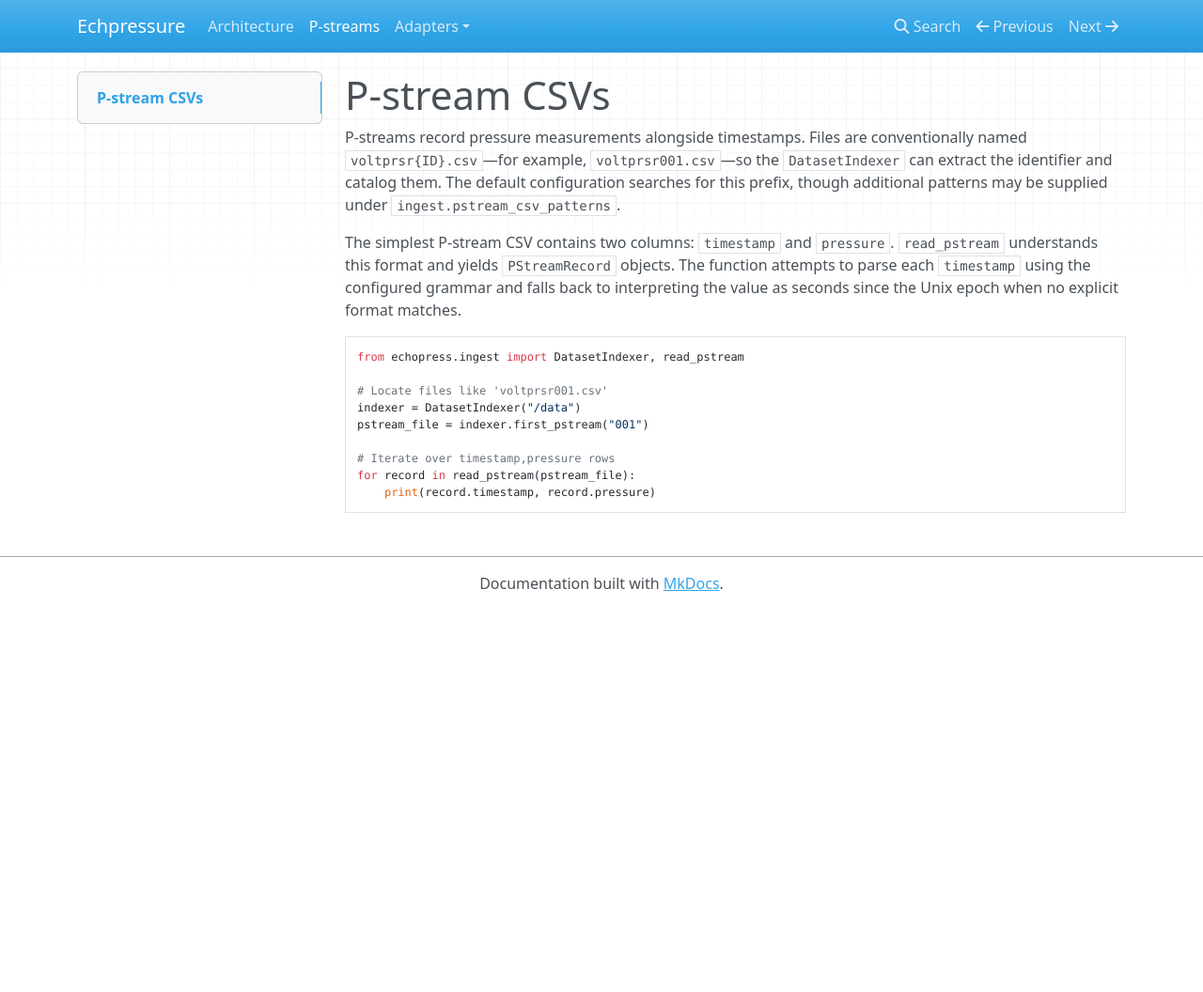
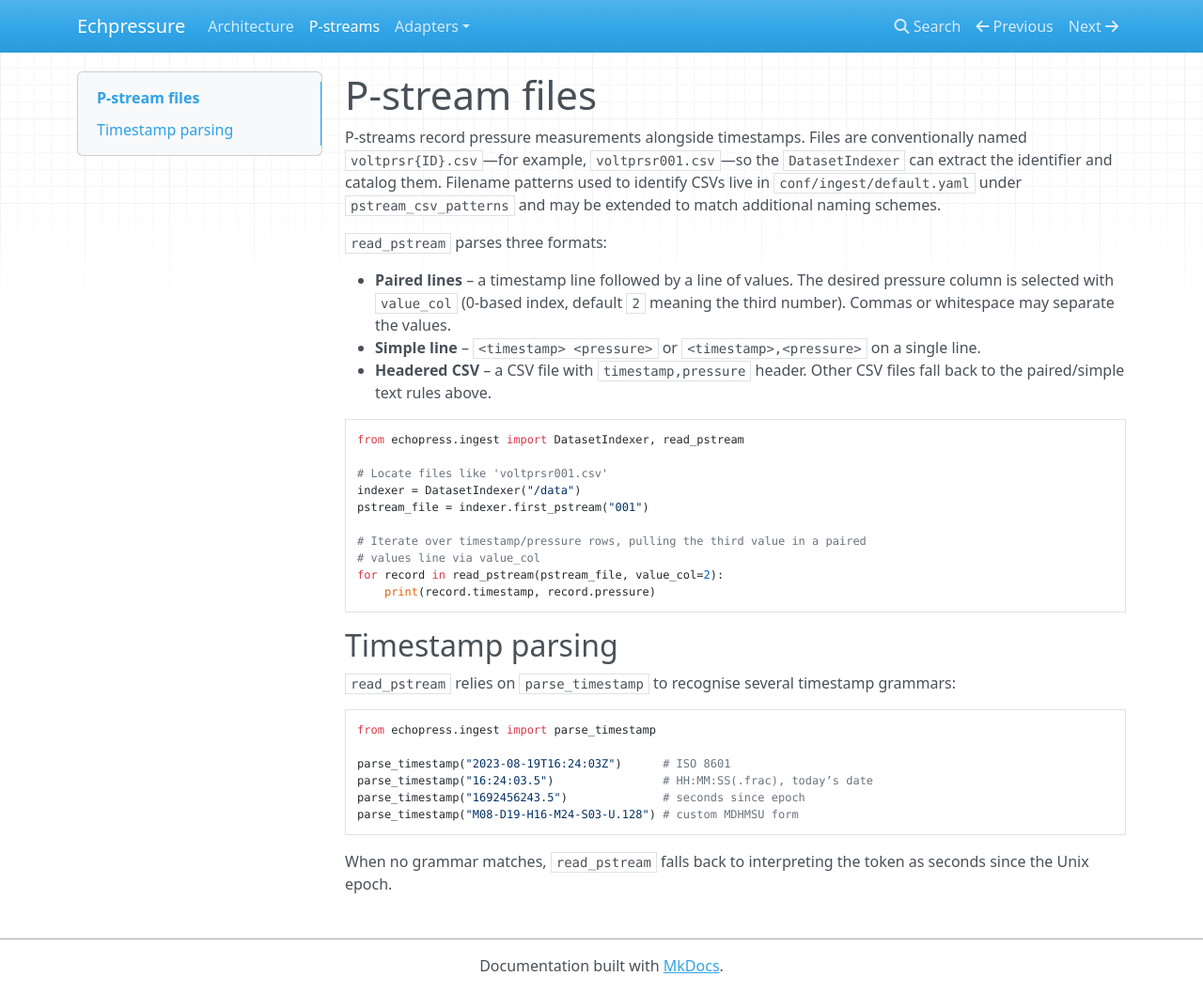
Before and after one commit to seyeala/echpressure2, an MkDocs documentation site: the page built from docs/pstream.md, in a window 1280 px wide and 1056 px high. Shown: the whole window at 94% size. Built offline with MkDocs 1.6.1, drawn with Linux system fonts in a browser that asks for light colours; nearby versions of some CDN libraries.

Commit message:
Document supported p-stream formats and timestamp parsing

````diff
--- a/docs/pstream.md
+++ b/docs/pstream.md
@@ -1,16 +1,21 @@
-# P-stream CSVs
+# P-stream files
 
 P-streams record pressure measurements alongside timestamps. Files are
 conventionally named `voltprsr{ID}.csv`—for example, `voltprsr001.csv`—so the
-`DatasetIndexer` can extract the identifier and catalog them. The default
-configuration searches for this prefix, though additional patterns may be
-supplied under `ingest.pstream_csv_patterns`.
+`DatasetIndexer` can extract the identifier and catalog them. Filename
+patterns used to identify CSVs live in
+`conf/ingest/default.yaml` under `pstream_csv_patterns` and may be extended to
+match additional naming schemes.
 
-The simplest P-stream CSV contains two columns: `timestamp` and `pressure`.
-`read_pstream` understands this format and yields `PStreamRecord` objects. The
-function attempts to parse each `timestamp` using the configured grammar and
-falls back to interpreting the value as seconds since the Unix epoch when no
-explicit format matches.
+`read_pstream` parses three formats:
+
+* **Paired lines** – a timestamp line followed by a line of values. The desired
+  pressure column is selected with `value_col` (0‑based index, default `2`
+  meaning the third number). Commas or whitespace may separate the values.
+* **Simple line** – `<timestamp> <pressure>` or `<timestamp>,<pressure>` on a
+  single line.
+* **Headered CSV** – a CSV file with `timestamp,pressure` header. Other CSV
+  files fall back to the paired/simple text rules above.
 
 ```python
 from echopress.ingest import DatasetIndexer, read_pstream
@@ -19,7 +24,25 @@ from echopress.ingest import DatasetIndexer, read_pstream
 indexer = DatasetIndexer("/data")
 pstream_file = indexer.first_pstream("001")
 
-# Iterate over timestamp,pressure rows
-for record in read_pstream(pstream_file):
+# Iterate over timestamp/pressure rows, pulling the third value in a paired
+# values line via value_col
+for record in read_pstream(pstream_file, value_col=2):
     print(record.timestamp, record.pressure)
 ```
+
+## Timestamp parsing
+
+`read_pstream` relies on `parse_timestamp` to recognise several timestamp
+grammars:
+
+```python
+from echopress.ingest import parse_timestamp
+
+parse_timestamp("2023-08-19T16:24:03Z")      # ISO 8601
+parse_timestamp("16:24:03.5")                # HH:MM:SS(.frac), today’s date
+parse_timestamp("1692456243.5")              # seconds since epoch
+parse_timestamp("M08-D19-H16-M24-S03-U.128") # custom MDHMSU form
+```
+
+When no grammar matches, `read_pstream` falls back to interpreting the token as
+seconds since the Unix epoch.
````
